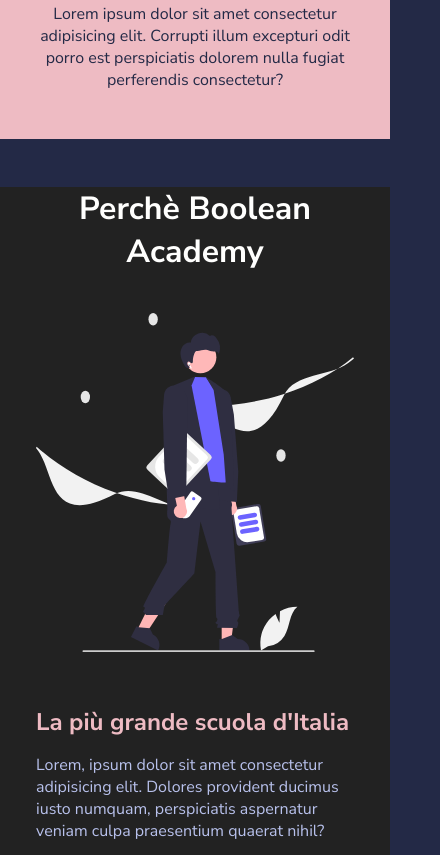
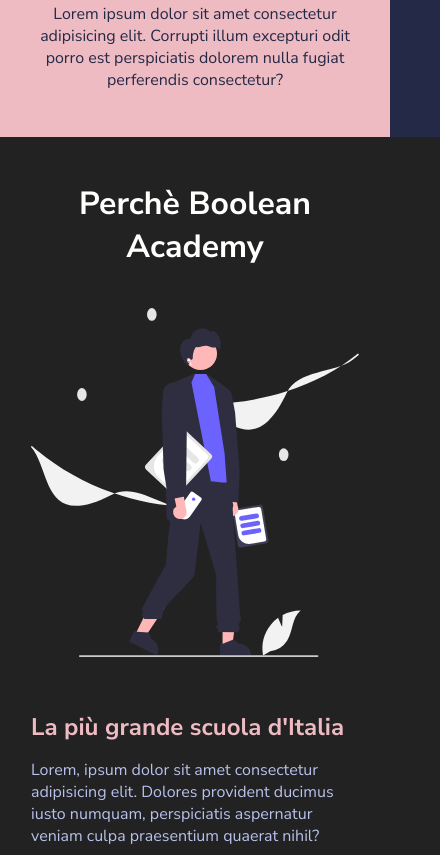
Before and after one commit to Cinzia00/html-css-resp-wannabe, a plain HTML site: page index.html in a window 390 px wide. Shown: the part 2089-2944 px from the top of the page, 440 px wide, since content can reach past the window. Drawn offline with Linux system fonts and the light colour scheme.

Commit message:
Feat corretto bg section why-us

```diff
--- a/css/stylemediaquery.css
+++ b/css/stylemediaquery.css
@@ -25,6 +25,8 @@
 
     .why-us {
         background-color: #222222;
+        margin: -50px ;
+        padding: 45px  ;
     }
 
     .col.col-left {
```
